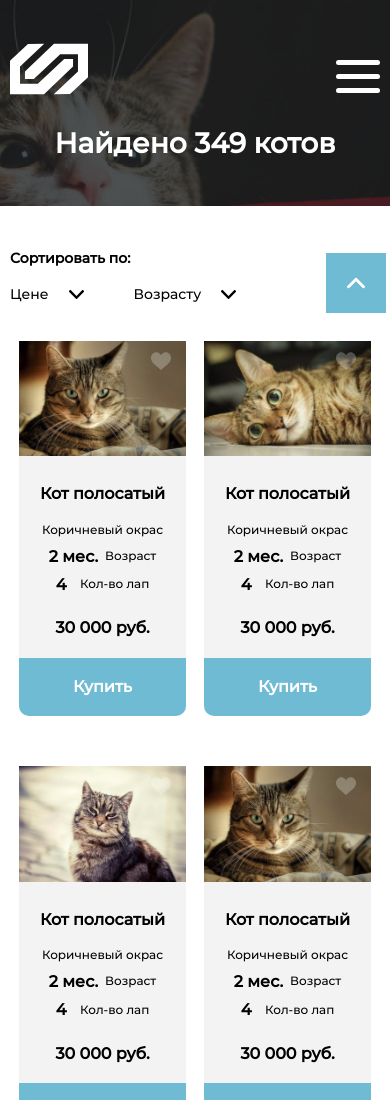
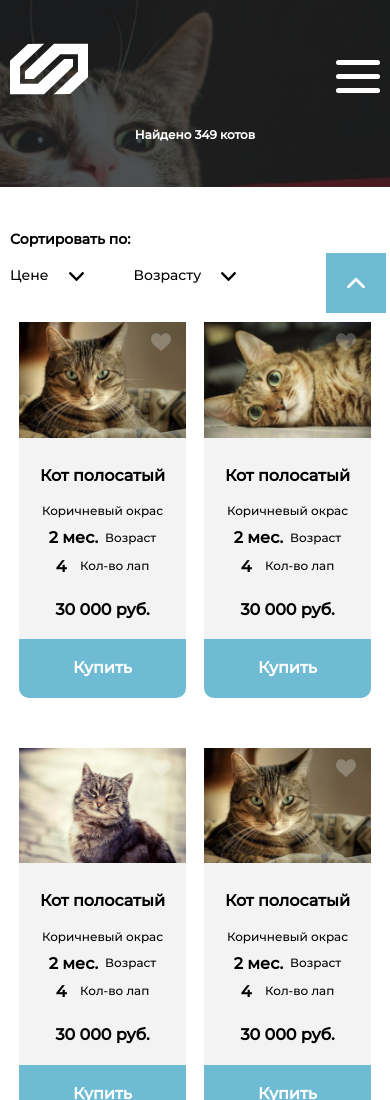
Before and after one commit to DermanovskiyI/cats, a plain HTML site: page index.html in a window 390 px wide. Shown: the top 1100 px of the page. Drawn offline with Linux system fonts and the light colour scheme.

Commit message:
refactoring header text font-size on tabltes and phones

```diff
--- a/src/assets/styles/blocks/header.scss
+++ b/src/assets/styles/blocks/header.scss
@@ -57,5 +57,13 @@
         @include laptop {
             font-size: rem(28px);
         }
+
+        @include tablets {
+            font-size: rem(20px);
+        }
+
+        @include phones {
+            font-size: rem(12px);
+        }
     }
 }
```
Also changed, not shown: main.css.
